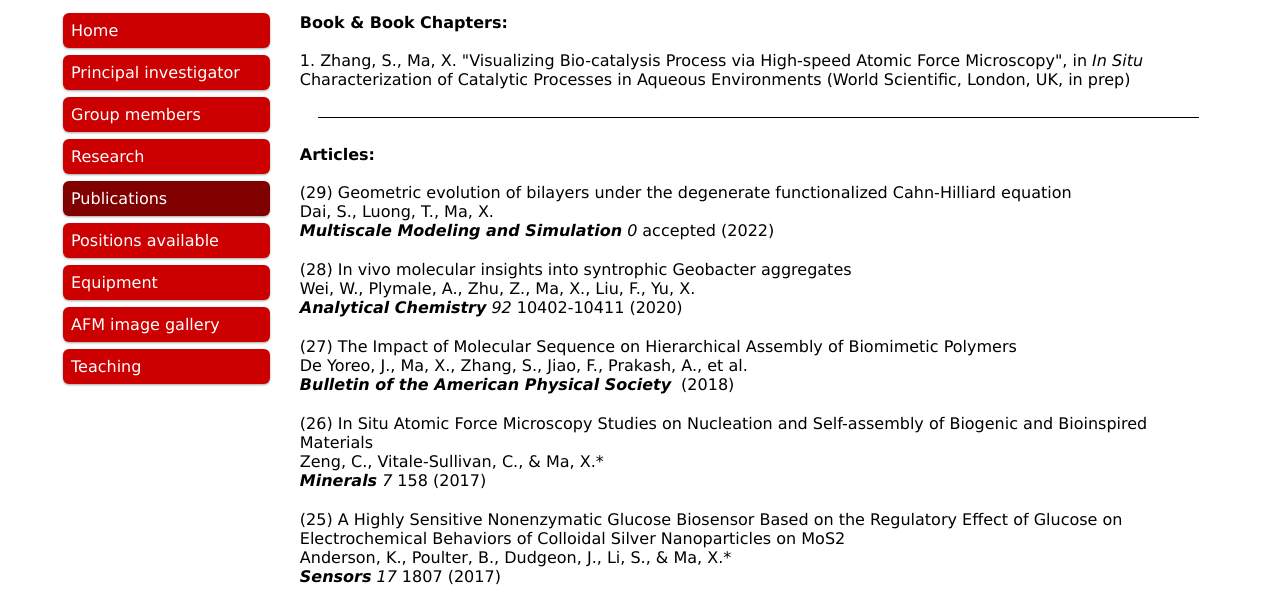
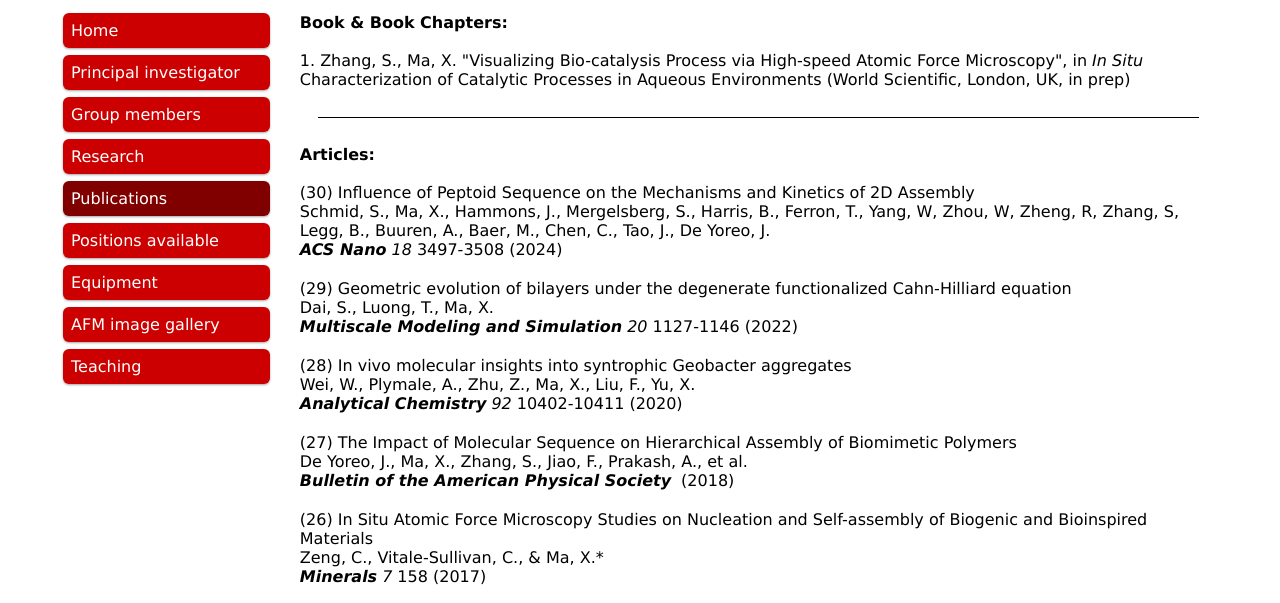
Before and after one commit to drxiangma/drxiangma.github.io, a plain HTML site: page publications.html in a window 1280 px wide. Shown: the part 116-719 px from the top of the page. Drawn offline with Linux system fonts and the light colour scheme.

Commit message:
Update publications.html

```diff
--- a/publications.html
+++ b/publications.html
@@ -51,9 +51,26 @@
   <div class="reference"> 1. Zhang, S., Ma, X. "Visualizing Bio-catalysis Process via High-speed Atomic Force Microscopy", in <em>In Situ</em> Characterization of Catalytic Processes in Aqueous Environments (World Scientific, London, UK, in prep) </div><br><hr><br>
 
   <b>Articles:</b><br><br>
+		<a name="2024ACSNano"></a>
+  <div class="reference">
+    <a href="https://pubmed.ncbi.nlm.nih.gov/38215492" target="_blank">
+    (30) Influence of Peptoid Sequence on the Mechanisms and Kinetics of 2D Assembly<br></a>
+
+  Schmid, S., Ma, X., Hammons, J., Mergelsberg, S., Harris, B., Ferron, T., Yang, W, Zhou, W, Zheng, R, Zhang, S, Legg, B., Buuren, A., Baer, M., Chen, C., Tao, J., De Yoreo, J. <br>
+  <div class="italic_text inline_text reference">
+    <div class="bold_text inline_text reference">
+      ACS Nano
+    </div>
+    18
+  </div>
+  3497-3508
+  (2024)
+  <br>
+</div>
+	<br>
 	  	<a name="2022MMS"></a>
   <div class="reference">
-    <a href="https://www.mdpi.com/2075-163X/7/9/158/htm" target="_blank">
+    <a href="https://par.nsf.gov/servlets/purl/10440662" target="_blank">
     (29) Geometric evolution of bilayers under the degenerate functionalized Cahn-Hilliard equation<br></a>
 
   Dai, S., Luong, T., Ma, X.<br>
@@ -61,16 +78,16 @@
     <div class="bold_text inline_text reference">
       Multiscale Modeling and Simulation
     </div>
-    0
+    20
   </div>
-  accepted
+  1127-1146
   (2022)
   <br>
 </div>
 	<br>
   	<a name="2020AC"></a>
   <div class="reference">
-    <a href="https://www.mdpi.com/2075-163X/7/9/158/htm" target="_blank">
+    <a href="https://pubmed.ncbi.nlm.nih.gov/32614167/" target="_blank">
     (28) In vivo molecular insights into syntrophic Geobacter aggregates<br></a>
 
   Wei, W., Plymale, A., Zhu, Z., Ma, X., Liu, F., Yu, X.<br>
```
